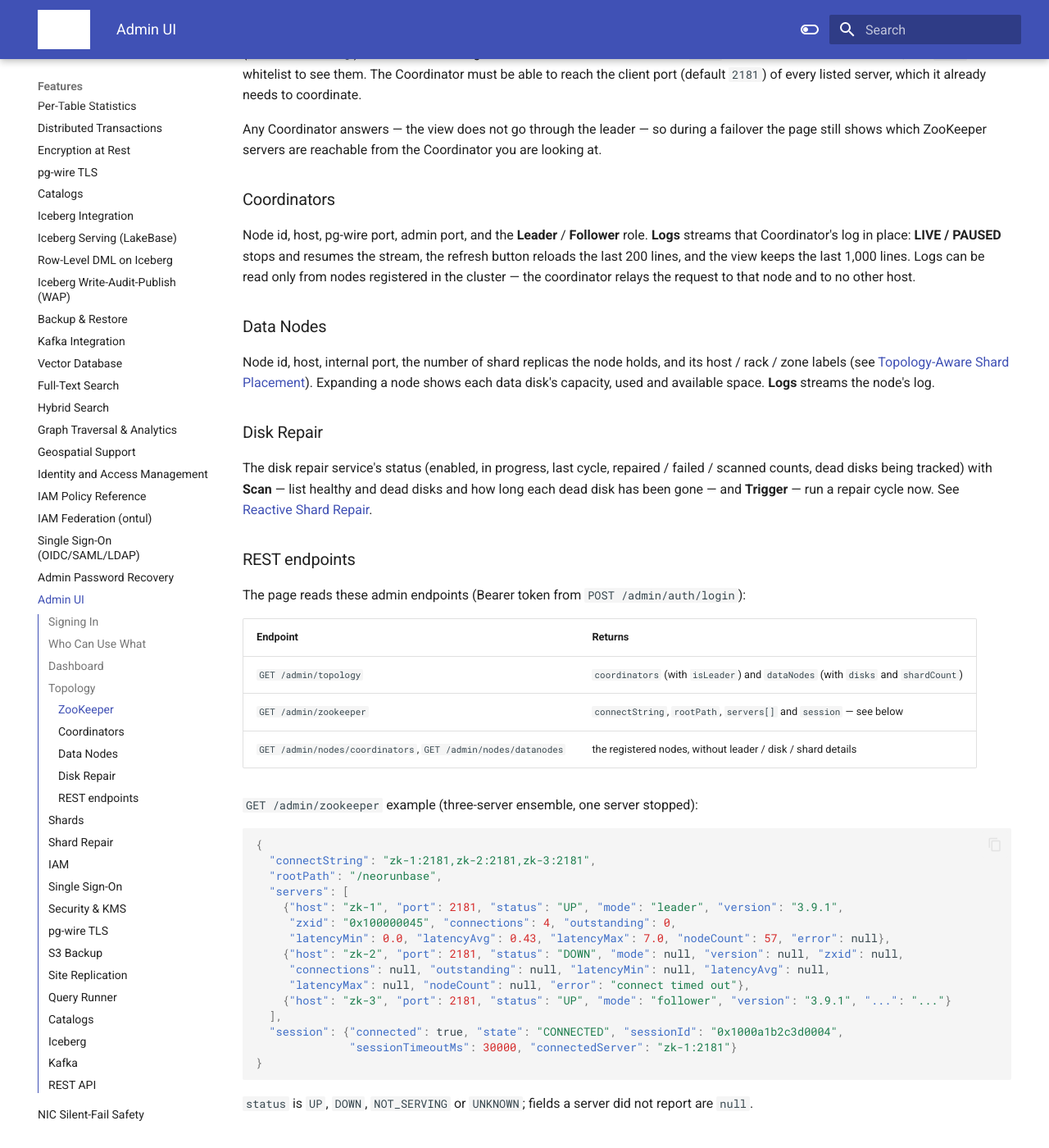
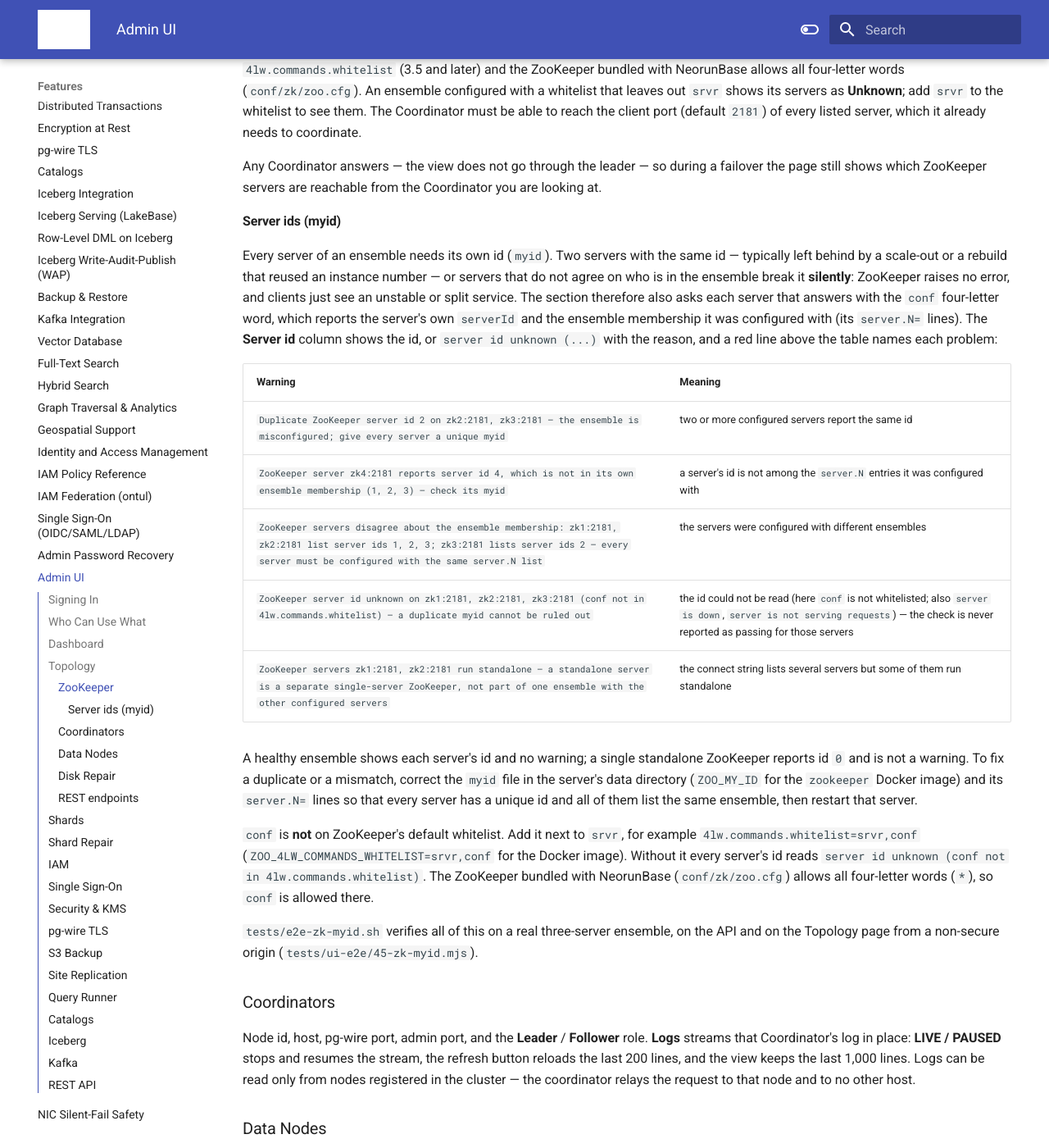
Before and after one commit to cloudcheflabs/neorunbase-docs, an MkDocs documentation site: the page built from docs/features/admin-ui.md, in a window 1280 px wide and 1400 px high, scrolled down 2222 px. Shown: the whole window at 82% size. Built offline with MkDocs 1.6.1 and Material for MkDocs 9.7.7, drawn with Linux system fonts in a browser that asks for light colours; the version menu is left out; some of the changed text lies outside the part shown; grey boxes are pictures that could not be loaded.

Commit message:
docs(admin-ui): ZooKeeper server ids (myid) — duplicate / mismatch / unknown-id warnings, conf whitelist
Co-Authored-By: Claude Opus 5.5 <noreply@anthropic.com>

````diff
--- a/docs/features/admin-ui.md
+++ b/docs/features/admin-ui.md
@@ -63,6 +63,7 @@ Every server in `neorunbase.zookeeper.server.list`, as the Coordinator serving t
 | Column | Meaning |
 |---|---|
 | Server | `host:port` from the connect string. The server this Coordinator's own session is connected to is tagged *this coordinator's session*. |
+| Server id | the server's own id (`myid`) as it reports it to `conf`, or `server id unknown (...)` with the reason — see [Server ids](#server-ids-myid) |
 | Role | `leader`, `follower`, `observer` or `standalone` (a single-server ZooKeeper) |
 | Status | **Online** — the server answered; **Down** — it refused the connection or did not answer in time (the error is shown under the badge); **Not serving** — it is running but has no quorum; **Unknown** — it refuses the status command (see below) |
 | Version | ZooKeeper server version |
@@ -75,8 +76,8 @@ Below the table, the Coordinator's own ZooKeeper session: state (`CONNECTED`, `C
 session id, negotiated session timeout and the server it is connected to. The header shows how many
 servers are up, so a lost ensemble member is visible before it costs quorum.
 
-The Coordinator gathers this by sending each server ZooKeeper's `srvr` four-letter command, in
-parallel, waiting at most `neorunbase.admin.zookeeper.probe.timeout.ms` (default `2000`) per server.
+The Coordinator gathers this by sending each server ZooKeeper's `srvr` four-letter command (and
+`conf` for the server id), in parallel, waiting at most `neorunbase.admin.zookeeper.probe.timeout.ms` (default `2000`) per server.
 `srvr` is in ZooKeeper's default `4lw.commands.whitelist` (3.5 and later) and the ZooKeeper bundled
 with NeorunBase allows all four-letter words (`conf/zk/zoo.cfg`). An ensemble configured with a
 whitelist that leaves out `srvr` shows its servers as **Unknown**; add `srvr` to the whitelist to see
@@ -85,6 +86,38 @@ which it already needs to coordinate.
 
 Any Coordinator answers — the view does not go through the leader — so during a failover the page
 still shows which ZooKeeper servers are reachable from the Coordinator you are looking at.
+
+#### Server ids (myid)
+
+Every server of an ensemble needs its own id (`myid`). Two servers with the same id — typically
+left behind by a scale-out or a rebuild that reused an instance number — or servers that do not
+agree on who is in the ensemble break it **silently**: ZooKeeper raises no error, and clients just
+see an unstable or split service. The section therefore also asks each server that answers with the
+`conf` four-letter word, which reports the server's own `serverId` and the ensemble membership it
+was configured with (its `server.N=` lines). The **Server id** column shows the id, or
+`server id unknown (...)` with the reason, and a red line above the table names each problem:
+
+| Warning | Meaning |
+|---|---|
+| `Duplicate ZooKeeper server id 2 on zk2:2181, zk3:2181 — the ensemble is misconfigured; give every server a unique myid` | two or more configured servers report the same id |
+| `ZooKeeper server zk4:2181 reports server id 4, which is not in its own ensemble membership (1, 2, 3) — check its myid` | a server's id is not among the `server.N` entries it was configured with |
+| `ZooKeeper servers disagree about the ensemble membership: zk1:2181, zk2:2181 list server ids 1, 2, 3; zk3:2181 lists server ids 2 — every server must be configured with the same server.N list` | the servers were configured with different ensembles |
+| `ZooKeeper server id unknown on zk1:2181, zk2:2181, zk3:2181 (conf not in 4lw.commands.whitelist) — a duplicate myid cannot be ruled out` | the id could not be read (here `conf` is not whitelisted; also `server is down`, `server is not serving requests`) — the check is never reported as passing for those servers |
+| `ZooKeeper servers zk1:2181, zk2:2181 run standalone — a standalone server is a separate single-server ZooKeeper, not part of one ensemble with the other configured servers` | the connect string lists several servers but some of them run standalone |
+
+A healthy ensemble shows each server's id and no warning; a single standalone ZooKeeper reports id
+`0` and is not a warning. To fix a duplicate or a mismatch, correct the `myid` file in the server's
+data directory (`ZOO_MY_ID` for the `zookeeper` Docker image) and its `server.N=` lines so that
+every server has a unique id and all of them list the same ensemble, then restart that server.
+
+`conf` is **not** on ZooKeeper's default whitelist. Add it next to `srvr`, for example
+`4lw.commands.whitelist=srvr,conf` (`ZOO_4LW_COMMANDS_WHITELIST=srvr,conf` for the Docker image).
+Without it every server's id reads `server id unknown (conf not in 4lw.commands.whitelist)`.
+The ZooKeeper bundled with NeorunBase (`conf/zk/zoo.cfg`) allows all four-letter words (`*`),
+so `conf` is allowed there.
+
+`tests/e2e-zk-myid.sh` verifies all of this on a real three-server ensemble, on the API and on the
+Topology page from a non-secure origin (`tests/ui-e2e/45-zk-myid.mjs`).
 
 ### Coordinators
 
@@ -125,18 +158,25 @@ The page reads these admin endpoints (Bearer token from `POST /admin/auth/login`
   "servers": [
     {"host": "zk-1", "port": 2181, "status": "UP", "mode": "leader", "version": "3.9.1",
      "zxid": "0x100000045", "connections": 4, "outstanding": 0,
-     "latencyMin": 0.0, "latencyAvg": 0.43, "latencyMax": 7.0, "nodeCount": 57, "error": null},
+     "latencyMin": 0.0, "latencyAvg": 0.43, "latencyMax": 7.0, "nodeCount": 57, "error": null,
+     "serverId": 1, "serverIdNote": null,
+     "membership": {"1": "zk-1:2888:3888:participant;0.0.0.0:2181",
+                    "2": "zk-2:2888:3888:participant;0.0.0.0:2181",
+                    "3": "zk-3:2888:3888:participant;0.0.0.0:2181"}},
     {"host": "zk-2", "port": 2181, "status": "DOWN", "mode": null, "version": null, "zxid": null,
      "connections": null, "outstanding": null, "latencyMin": null, "latencyAvg": null,
-     "latencyMax": null, "nodeCount": null, "error": "connect timed out"},
-    {"host": "zk-3", "port": 2181, "status": "UP", "mode": "follower", "version": "3.9.1", "...": "..."}
+     "latencyMax": null, "nodeCount": null, "error": "connect timed out",
+     "serverId": null, "serverIdNote": "server id unknown (server is down)", "membership": {}},
+    {"host": "zk-3", "port": 2181, "status": "UP", "mode": "follower", "version": "3.9.1", "serverId": 3, "...": "..."}
   ],
+  "warnings": ["ZooKeeper server id unknown on zk-2:2181 (server is down) — a duplicate myid cannot be ruled out"],
   "session": {"connected": true, "state": "CONNECTED", "sessionId": "0x1000a1b2c3d0004",
               "sessionTimeoutMs": 30000, "connectedServer": "zk-1:2181"}
 }
 ```
 
 `status` is `UP`, `DOWN`, `NOT_SERVING` or `UNKNOWN`; fields a server did not report are `null`.
+`warnings` is empty when every server reported a unique id and all of them agree on the membership.
 
 ## Shards
 
````
Also changed, not shown: other parts of docs/features/admin-ui.md (+1 -1 lines), docs/configuration/configuration.md (+1 -1 lines).
